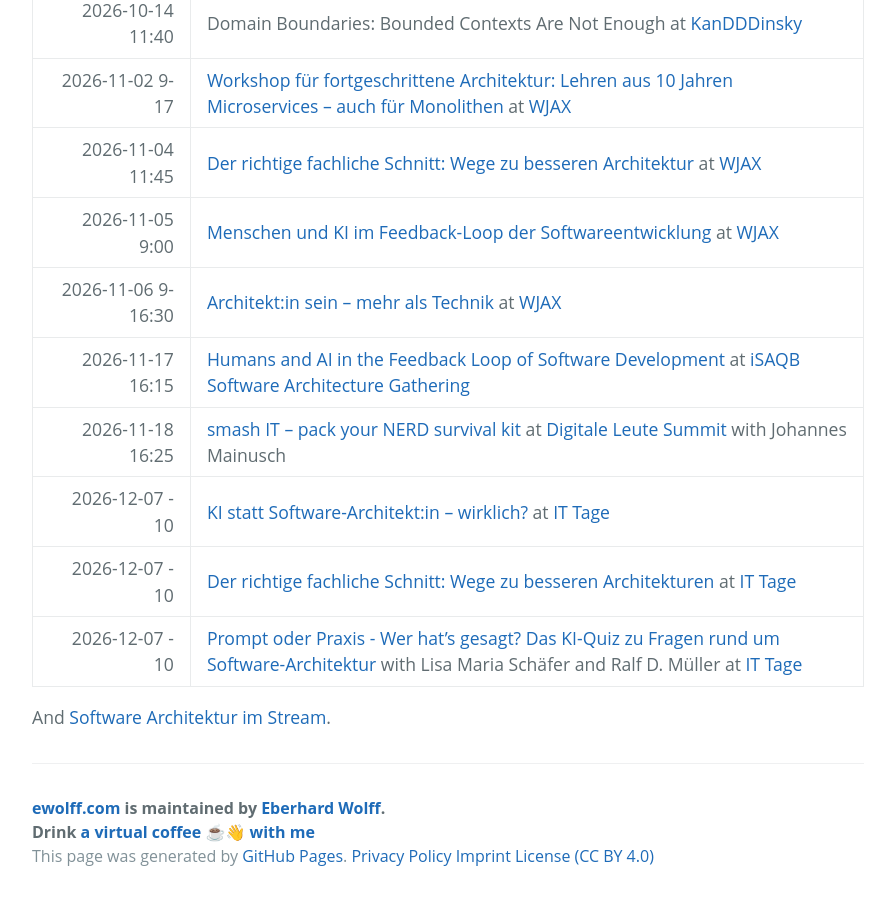
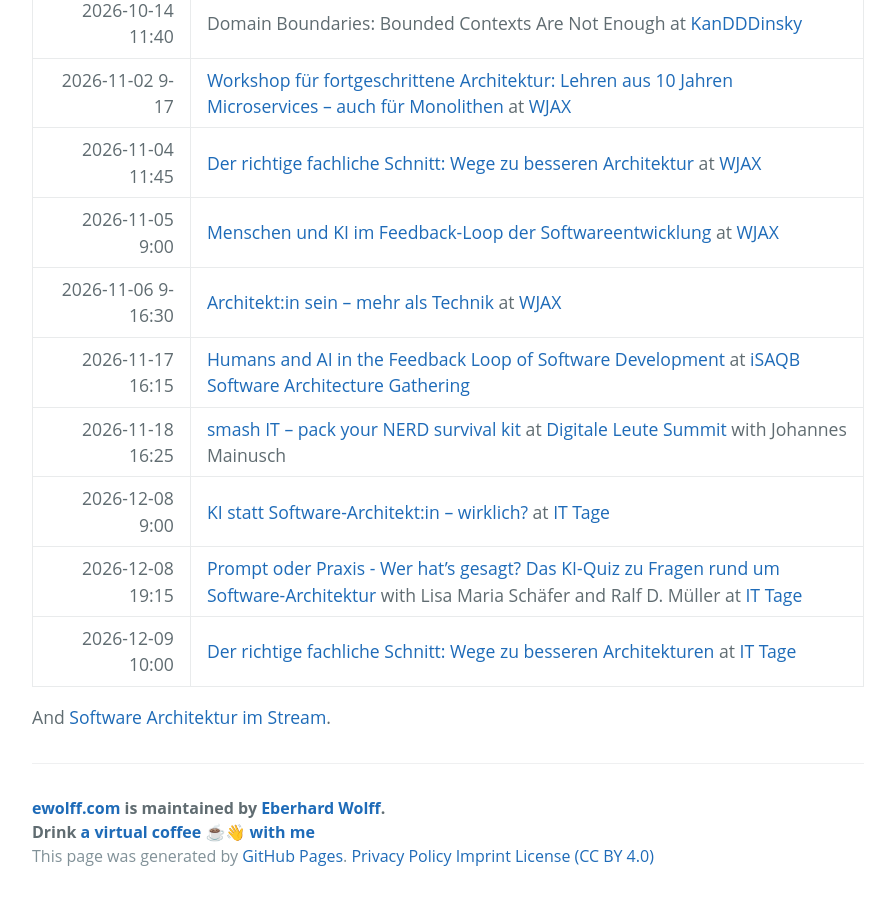
Before and after one commit to ewolff/ewolff.com, a Jekyll site: the page built from schedule.md, in a window 1280 px wide and 900 px high, scrolled down 700 px. Shown: the whole window, without its empty margins (192-1087 px from the left). Built offline with Jekyll 4.4.1, drawn with Linux system fonts in a browser that asks for light colours; our own code applies the rules of GitHub Pages for plain Markdown files.

Commit message:
Zeiten für IT-Tage ergänzt

```diff
--- a/schedule.md
+++ b/schedule.md
@@ -16,8 +16,9 @@
 | 2026-11-06 9-16:30 | [Architekt:in sein – mehr als Technik](https://jax.de/software-architecture/mehr-als-technik-architektur-workshop/) at [WJAX](https://jax.de/muenchen/) |
 | 2026-11-17 16:15 | [Humans and AI in the Feedback Loop of Software Development](https://www.software-architecture-gathering.com/session/humans-and-ai-in-the-feedback-loop-of-software-development/) at [iSAQB Software Architecture Gathering](https://www.software-architecture-gathering.com/)|
 | 2026-11-18 16:25 | [smash IT – pack your NERD survival kit](https://www.digitale-leute.de/summit/26/schedule/smash-it-pack-your-nerd-survival-kit/#start) at [Digitale Leute Summit](https://www.digitale-leute.de/summit/) with Johannes Mainusch |
-| 2026-12-07 - 10 | [KI statt Software-Architekt:in – wirklich?](https://www.ittage.informatik-aktuell.de/programm/2026/ki-statt-software-architektin-wirklich.html) at [IT Tage](https://www.ittage.informatik-aktuell.de/) |
-| 2026-12-07 - 10 | [Der richtige fachliche Schnitt: Wege zu besseren Architekturen](https://www.ittage.informatik-aktuell.de/programm/2026/der-richtige-fachliche-schnitt-wege-zu-besseren-architekturen.html) at [IT Tage](https://www.ittage.informatik-aktuell.de/) |
-| 2026-12-07 - 10 | [Prompt oder Praxis - Wer hat's gesagt? Das KI-Quiz zu Fragen rund um Software-Architektur](https://www.ittage.informatik-aktuell.de/programm/2026/prompt-oder-praxis-wer-hats-gesagt-das-ki-quiz-zu-fragen-rund-um-software-architektur.html) with Lisa Maria Schäfer and Ralf D. Müller at [IT Tage](https://www.ittage.informatik-aktuell.de/) |
+| 2026-12-08 9:00 | [KI statt Software-Architekt:in – wirklich?](https://www.ittage.informatik-aktuell.de/programm/2026/ki-statt-software-architektin-wirklich.html) at [IT Tage](https://www.ittage.informatik-aktuell.de/) |
+| 2026-12-08 19:15 | [Prompt oder Praxis - Wer hat's gesagt? Das KI-Quiz zu Fragen rund um Software-Architektur](https://www.ittage.informatik-aktuell.de/programm/2026/prompt-oder-praxis-wer-hats-gesagt-das-ki-quiz-zu-fragen-rund-um-software-architektur.html) with Lisa Maria Schäfer and Ralf D. Müller at [IT Tage](https://www.ittage.informatik-aktuell.de/) |
+| 2026-12-09 10:00 | [Der richtige fachliche Schnitt: Wege zu besseren Architekturen](https://www.ittage.informatik-aktuell.de/programm/2026/der-richtige-fachliche-schnitt-wege-zu-besseren-architekturen.html) at [IT Tage](https://www.ittage.informatik-aktuell.de/) |
+
 
 And [Software Architektur im Stream](https://software-architektur.tv/).
```
Also changed, not shown: termine.md (+4 -3 lines).
